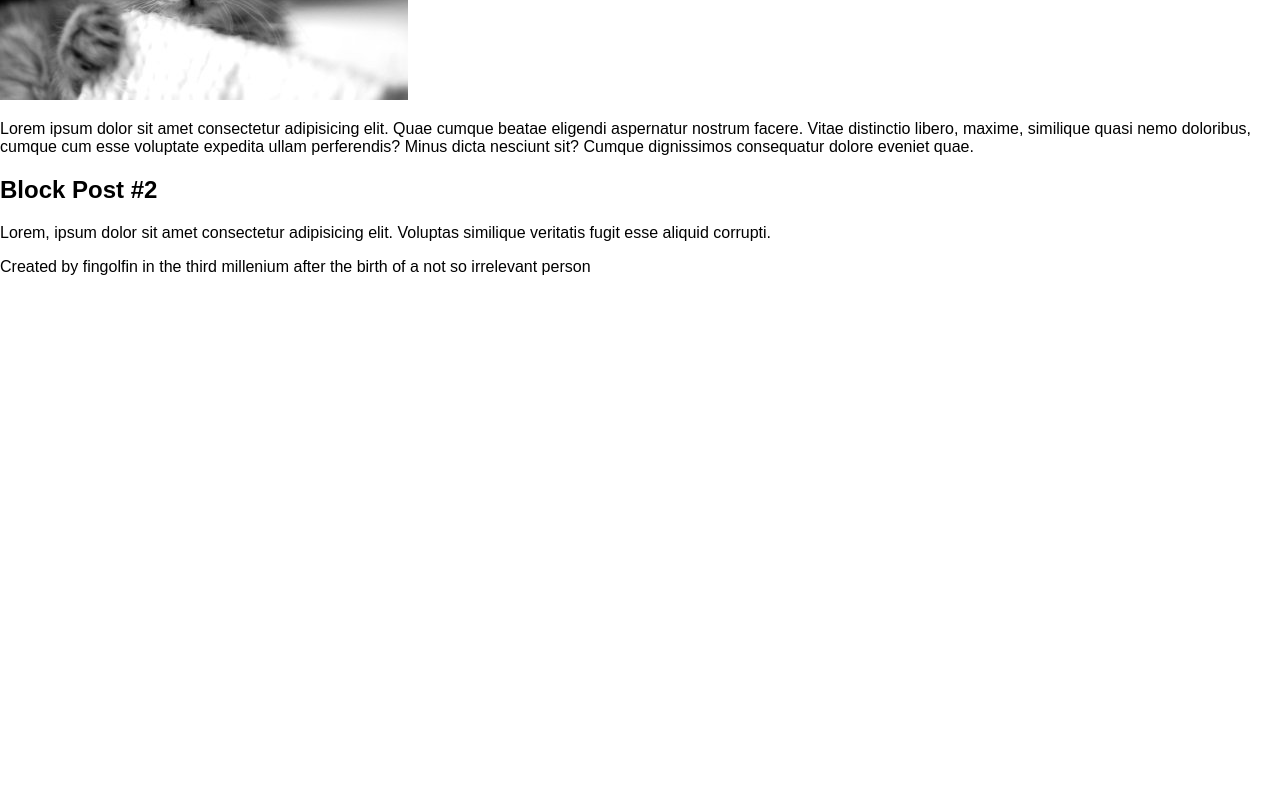
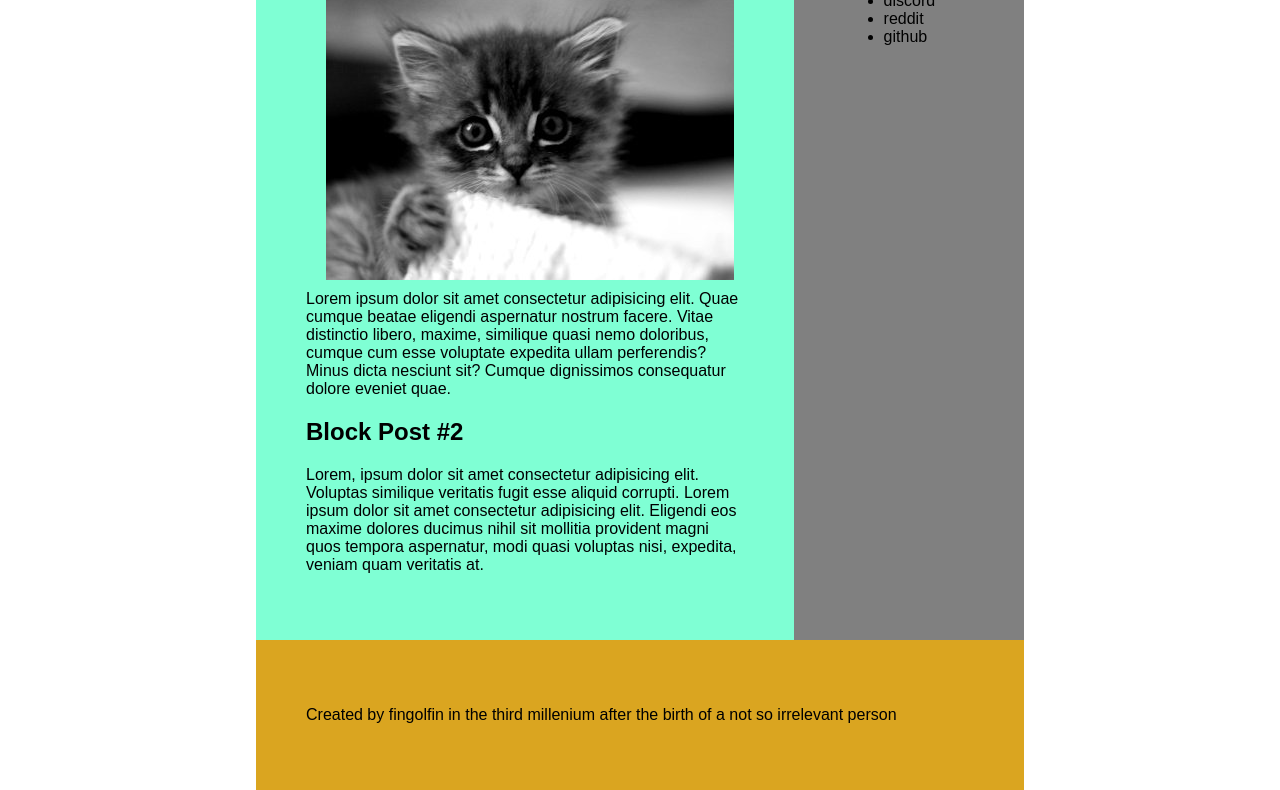
Before and after one commit to LordBurtz/laernH, a plain HTML site: page index.html in a window 1280 px wide. Shown: the part 315-1105 px from the top of the page. Before the commit the page ends 800 px from the top, so only its background shows below. Drawn offline with Linux system fonts and the light colour scheme.

Commit message:
first understanding archieved

```diff
--- a/css/style.css
+++ b/css/style.css
@@ -27,3 +27,37 @@ Developed @ One Month in NYC
 /*-----------------------------------------------------------------------------
 =02 LAYOUT
 -----------------------------------------------------------------------------*/
+
+.container {
+     width: 60%;
+     background-color: gray;
+     margin: 0 auto;
+}
+
+.header {
+     padding: 50px;
+     background-color: brown;
+}
+
+.main {
+     width: 70%;
+     padding: 50px;
+     background-color: aquamarine;
+     float: left;
+}
+
+.kitten-img {
+     padding: 10px;
+     float: right;
+}
+
+.footer {
+     padding: 50px;
+     background-color: goldenrod;
+}
+
+.sidebar {
+     width: 30%;
+     float: left;
+     padding: 50px;
+}
--- a/index.html
+++ b/index.html
@@ -14,19 +14,29 @@
 	</head>
 
 	<body>
-		<div id="container">
+		<div class="container">
 			<div class="header">
 				<h1>Heading Home</h1>
 			</div>
 
 			<div class="main">
 				<h2>Heading</h2>
-				<img src="images/kitten.jpg" alt="kitten image like lore ipsum">
+				<img src="images/kitten.jpg" alt="kitten image like lore ipsum" class="kitten-img">
 				<p>Lorem ipsum dolor sit amet consectetur adipisicing elit. Quae cumque beatae eligendi aspernatur nostrum facere. Vitae distinctio libero, maxime, similique quasi nemo doloribus, cumque cum esse voluptate expedita ullam perferendis? Minus dicta nesciunt sit? Cumque dignissimos consequatur dolore eveniet quae.</p>
 				<h2>Block Post #2</h2>
-				<p>Lorem, ipsum dolor sit amet consectetur adipisicing elit. Voluptas similique veritatis fugit esse aliquid corrupti.	</p>
+				<p>Lorem, ipsum dolor sit amet consectetur adipisicing elit. Voluptas similique veritatis fugit esse aliquid corrupti. Lorem ipsum dolor sit amet consectetur adipisicing elit. Eligendi eos maxime dolores ducimus nihil sit mollitia provident magni quos tempora aspernatur, modi quasi voluptas nisi, expedita, veniam quam veritatis at.</p>
 			</div>
-			<div class="footer">
+			<div class="sidebar">
+				<h3>Sidebar</h3>
+				<ul>
+					<li>01</li>
+					<li>discord</li>
+					<li>reddit</li>
+					<li>github</li>
+				</ul>
+			</div>
+			<div class="clear"></div>
+			<div class="footer" id="footer">
 				<p>Created by fingolfin in the third millenium after the birth of a not so irrelevant person</p>
 			</div>
 		</div>
```
